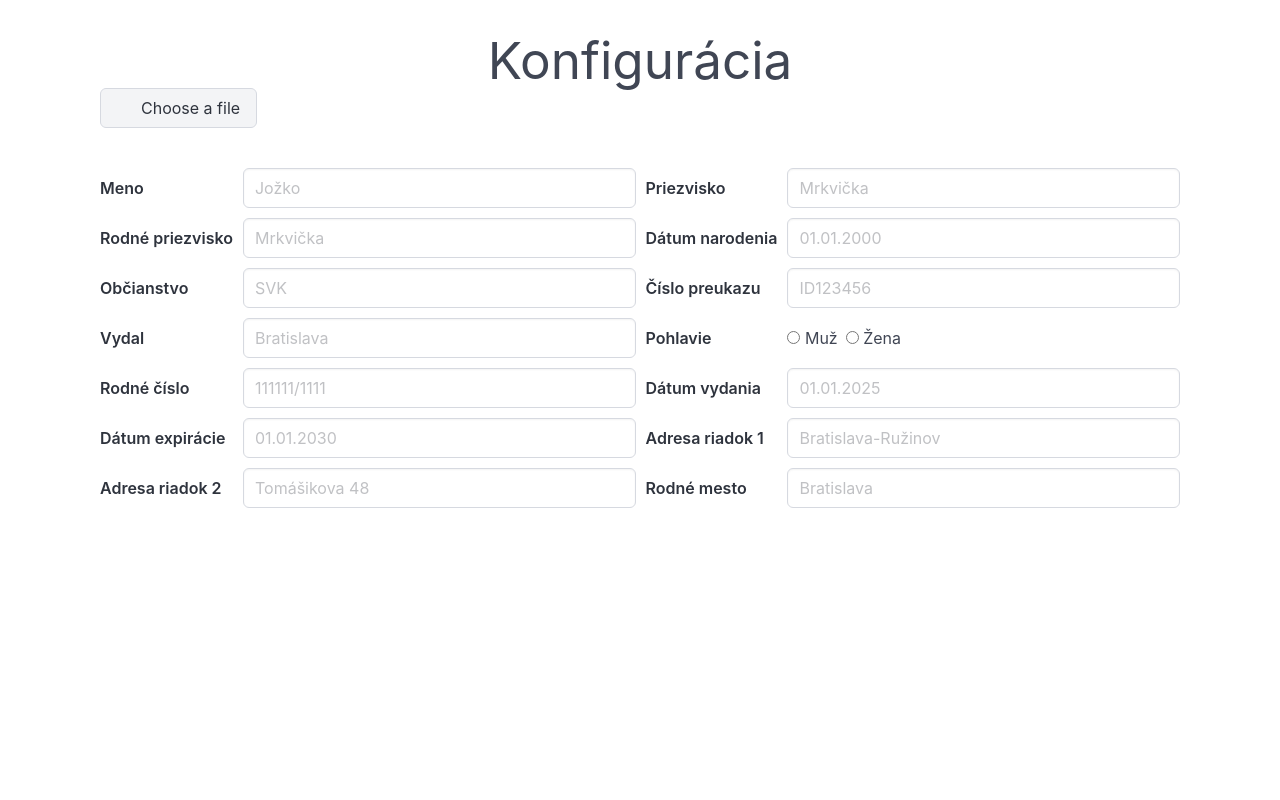
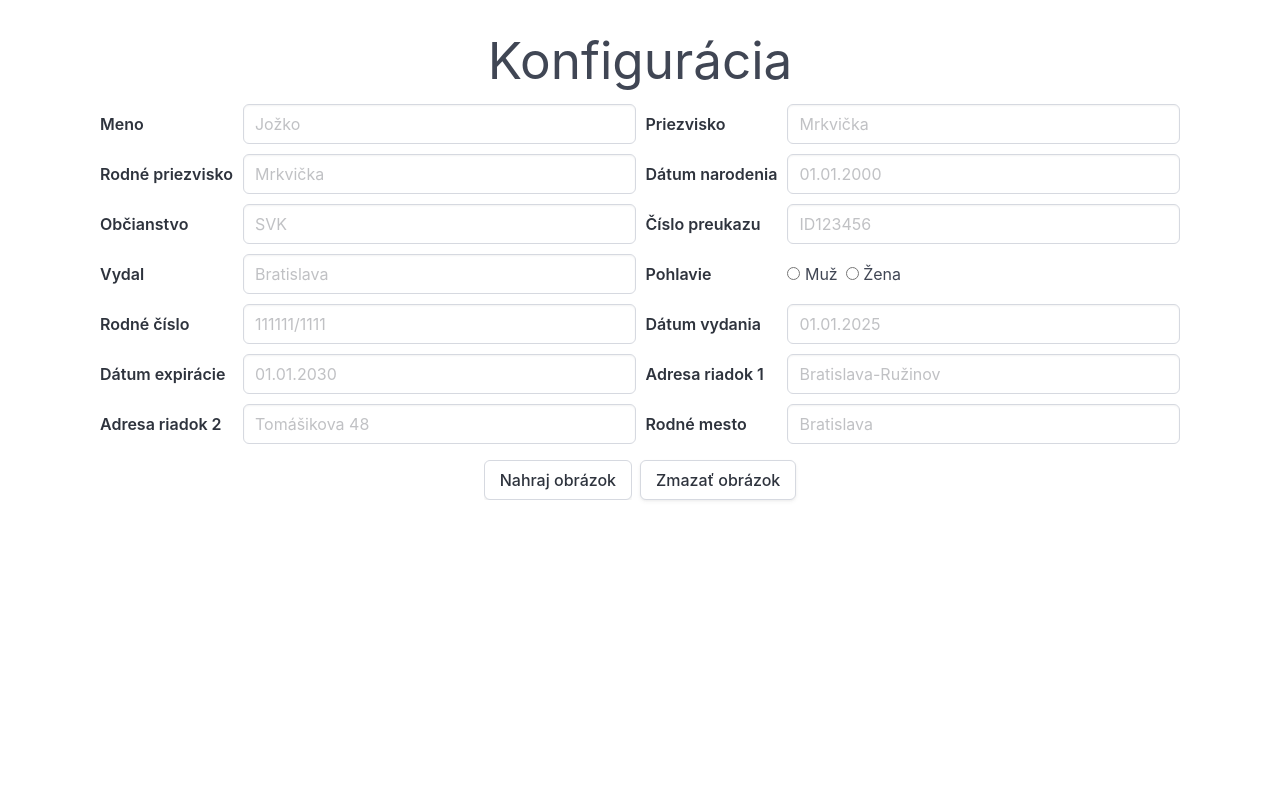
Before and after one commit to vitchioto/id-creator, a Vue app: page / in a window 1280 px wide. Shown: the top 800 px of the page. Built offline with nearby package versions, Linux system fonts and the light colour scheme.

Commit message:
Fix styles + handling of image

```diff
--- a/src/components/Canvas.vue
+++ b/src/components/Canvas.vue
@@ -69,7 +69,7 @@ const downloadFront = () => {
   createEl.href = canvasFront.value?.toDataURL();
 
   // This is the name of our downloaded file
-  createEl.download = "download-this-canvas";
+  createEl.download = "id_front";
 
   // Click the download button, causing a download, and then remove it
   createEl.click();
@@ -81,7 +81,7 @@ const downloadBack = () => {
   createEl.href = canvasBack.value?.toDataURL();
 
   // This is the name of our downloaded file
-  createEl.download = "download-this-canvas";
+  createEl.download = "id_back";
 
   // Click the download button, causing a download, and then remove it
   createEl.click();
@@ -128,11 +128,11 @@ const drawBack = () => {
   contextBack.value.clearRect(0, 0, 540, 350);
   contextBack.value.drawImage(imageBack.value, 0,0, 1080, 700, 0,0, 540, 350);
 
-  if (state.canvas) {
-    contextBack.value.filter = 'grayscale(1)';
-    contextBack.value.drawImage(state.canvas, 0,0, state.canvas.width, state.canvas.height, 70, 30, 40, 60); // 165 / 147
-    contextBack.value.filter = 'none';
-  }
+  // if (state.canvas) {
+  //   contextBack.value.filter = 'grayscale(1)';
+  //   contextBack.value.drawImage(state.canvas, 0,0, state.canvas.width, state.canvas.height, 70, 30, 40, 60); // 165 / 147
+  //   contextBack.value.filter = 'none';
+  // }
 
   contextBack.value.font = "400 12px Roboto Mono";
   contextBack.value.letterSpacing = "0px";
--- a/src/components/ImageCrop.vue
+++ b/src/components/ImageCrop.vue
@@ -1,7 +1,7 @@
 <template>
   <div class="modal" :class="{'modal--show': props.show}">
     <div class="modal-background"></div>
-    <div class="modal-content">
+    <div class="modal-content pt-4">
       <cropper
 		    :src="image"
         :stencil-props="{
@@ -9,21 +9,30 @@
         }"
 		    @change="change"
 	    />
+      <button class="button mt-2" aria-label="Hotovo" @click="confirm()">Hotovo</button>
     </div>
     <button class="modal-close is-large" aria-label="close" @click="$emit('close')"></button>
   </div>
 </template>
 
 <script setup lang="ts">
+import { ref } from 'vue';
 import { Cropper } from 'vue-advanced-cropper';
 import 'vue-advanced-cropper/dist/style.css';
 import { state } from '../store.ts';
 
 const props = defineProps(['show', 'image']);
-defineEmits(['close'])
+const emit = defineEmits(['close']);
+
+const canvasRef = ref();
 
 const change = ({ canvas } : { canvas: HTMLCanvasElement }) => {
-  state.canvas = canvas;
+  canvasRef.value = canvas;
+}
+
+const confirm = () => {
+  state.canvas = canvasRef.value;
+  emit('close');
 }
 </script>
 
--- a/src/pages/Configuration.vue
+++ b/src/pages/Configuration.vue
@@ -1,23 +1,22 @@
 <template>
   <h1>Konfigurácia</h1>
+  <Form />
   <div class="file">
     <label class="file-label">
       <input class="file-input" type="file" name="resume" @change="handleImage($event)" accept="image/*" capture />
-      <span class="file-cta">
-        <span class="file-icon">
-          <i class="fas fa-upload"></i>
-        </span>
-        <span class="file-label"> Choose a file </span>
+      <span class="button">
+        <span class="file-label"> Nahraj obrázok </span>
       </span>
     </label>
+    <button class="button ml-2" aria-label="Zmazať obrázok" @click="clearImage()">Zmazať obrázok</button>
   </div>
-  <Form />
   <Canvas />
   <ImageCrop :show="showModal" :image="image" @close="showModal = false" />
 </template>
 
 <script setup lang="ts">
 import { ref } from 'vue';
+import { state } from '../store.ts';
 
 import Form from '../components/Form.vue';
 import Canvas from '../components/Canvas.vue';
@@ -34,7 +33,15 @@ const handleImage = (event: Event) => {
     image.value = URL.createObjectURL(target?.files[0]);
   }
 }
+
+const clearImage = () => {
+  state.canvas = undefined;
+  image.value = undefined;
+}
 </script>
 
 <style scoped>
+.file {
+  justify-content: center;
+}
 </style>
```
